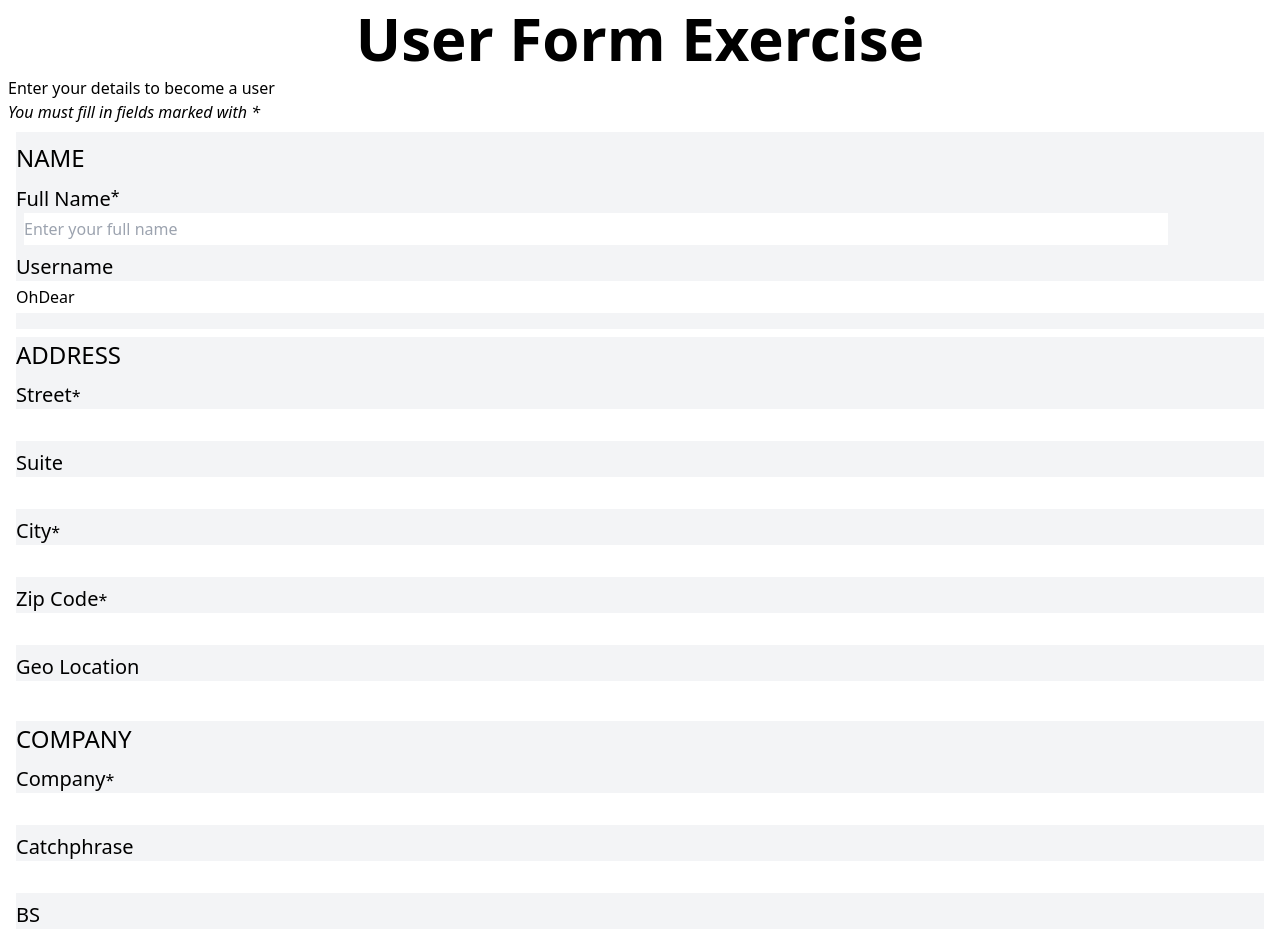
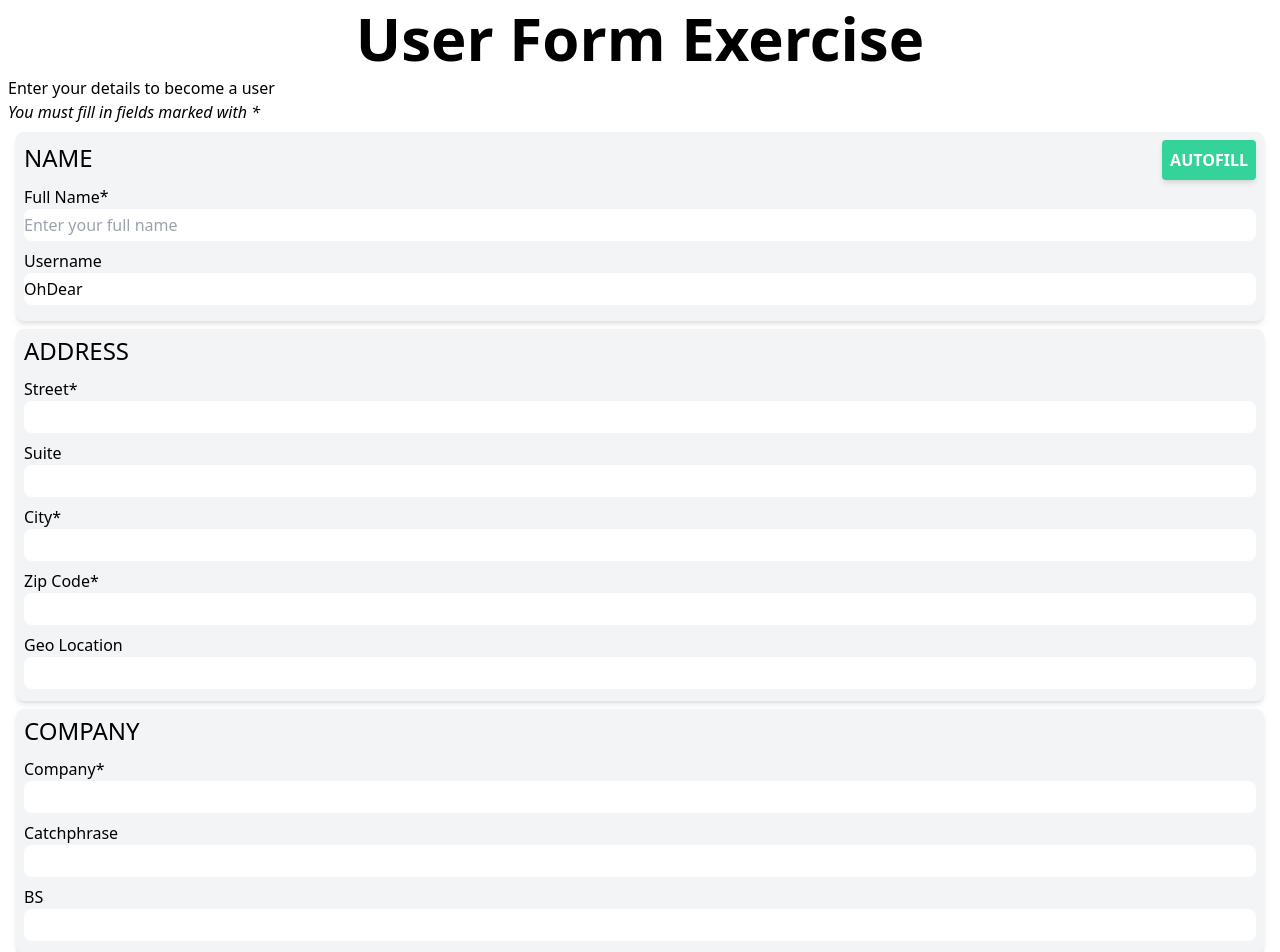
Before and after one commit to dm-creations/angular-user-management-v2, an Angular app: page / in a window 1280 px wide. Shown: the top 952 px of the page. Built offline with nearby package versions, Linux system fonts and the light colour scheme.

Commit message:
Form simple design complete

```diff
--- a/src/app/user-form/user-form.component.html
+++ b/src/app/user-form/user-form.component.html
@@ -1,79 +1,80 @@
 <form #form="ngForm" (ngSubmit)="onSubmit2(form)" class="mx-2">
   <p class="text-base">Enter your details to become a user</p>
   <span class="text-right italic">You must fill in fields marked with *</span>
-  <div class="bg-gray-100 my-2 py-1 md:m-2 md:py-2">
+  <div class="relative bg-gray-100 my-2 px-2 py-1 md:m-2 md:py-2 rounded-lg shadow-md">
     <h2 class="text-2xl font-medium uppercase leading-normal">Name</h2>
+    <button class="absolute top-2 right-2 bg-green-400 text-white font-bold p-2 uppercase rounded shadow-md hover:bg-green-700">Autofill</button>
     <div [hidden]="!form.submitted || nameField.valid" class="error" #err1>
         Please Enter your name!!
     </div>
     <div class="my-2">
-      <label class="align-text-top text-xl" for="name">Full Name</label>
-      <span class="">*</span>
+      <label class="align-text-top text-md" for="name">Full Name</label>
+      <span [class.text-red-700]="form.submitted && nameField.invalid">*</span>
       <input name="name"
         placeholder="Enter your full name"
         [(ngModel)]="userInfo.name"
         required
         #nameField="ngModel"
         #nelem
-        class="h-8 w-11/12 mx-2"
+        class="h-8 w-full rounded-lg"
         [class.field-error]="form.submitted && nameField.invalid"
         (blur)="onBlur(nameField, nelem)"/>
     </div>
     <div class="my-2">
-      <label class="text-xl" for="username">Username</label>
-      <input name="username" placeholder="Choose a username name" [(ngModel)]="userInfo.username" class="h-8 w-full"/>
+      <label class="text-md" for="username">Username</label>
+      <input name="username" placeholder="Choose a username name" [(ngModel)]="userInfo.username" class="h-8 w-full rounded-lg"/>
     </div>
   </div>
-  <div class="bg-gray-100 my-2 md:m-2">
+  <div class="bg-gray-100 px-2 py-1 my-2 md:m-2 rounded-lg shadow-md">
     <h2 class="text-2xl font-medium uppercase leading-normal">Address</h2>
     <div [hidden]="!form.submitted || (streetField.valid && cityField.valid && zipcodeField.valid )" class="error" #err1>
         Please Enter a valid address (see red boxes)!!
       </div>
     <div class="my-2">
-      <label class="text-xl" for="street">Street</label>
-      <span>*</span>
-      <input name="street" id="street" [(ngModel)]="userInfo.street" #streetField="ngModel" #addelem class="h-8 w-full" [class.field-error]="form.submitted && streetField.invalid" (blur)="onBlur(streetField, addelem)" required/>
+      <label class="text-md" for="street">Street</label>
+      <span [class.text-red-700]="form.submitted && streetField.invalid">*</span>
+      <input name="street" id="street" [(ngModel)]="userInfo.street" #streetField="ngModel" #addelem class="h-8 w-full rounded-lg" [class.field-error]="form.submitted && streetField.invalid" (blur)="onBlur(streetField, addelem)" required/>
     </div>
     <div class="my-2">
-      <label class="text-xl" for="suite">Suite</label>
-      <input name="suite" ngModel class="h-8 w-full"/>
+      <label class="text-md" for="suite">Suite</label>
+      <input name="suite" ngModel class="h-8 w-full rounded-lg"/>
     </div>
     <div class="my-2">
-      <label class="text-xl" for="city">City</label>
-      <span>*</span>
-      <input name="city" [(ngModel)]="userInfo.city" #cityField="ngModel" #cityelem class="h-8 w-full" [class.field-error]="form.submitted && cityField.invalid" (blur)="onBlur(cityField, cityelem)" required/>
+      <label class="text-md" for="city">City</label>
+      <span [class.text-red-700]="form.submitted && cityField.invalid">*</span>
+      <input name="city" [(ngModel)]="userInfo.city" #cityField="ngModel" #cityelem class="h-8 w-full rounded-lg" [class.field-error]="form.submitted && cityField.invalid" (blur)="onBlur(cityField, cityelem)" required/>
     </div>
     <div class="my-2">
-      <label class="text-xl" for="zipcode">Zip Code</label>
-      <span>*</span>
-      <input name="zipcode" [(ngModel)]="userInfo.zipcode" #zipcodeField="ngModel" #zipelem class="h-8 w-full" [class.field-error]="form.submitted && zipcodeField.invalid" (blur)="onBlur(zipcodeField, zipelem)" required/>
+      <label class="text-md" for="zipcode">Zip Code</label>
+      <span [class.text-red-700]="form.submitted && zipcodeField.invalid">*</span>
+      <input name="zipcode" [(ngModel)]="userInfo.zipcode" #zipcodeField="ngModel" #zipelem class="h-8 w-full rounded-lg" [class.field-error]="form.submitted && zipcodeField.invalid" (blur)="onBlur(zipcodeField, zipelem)" required/>
     </div>
     <div class="my-2">
-      <label class="text-xl" for="geo">Geo Location</label>
-      <input name="geo" ngModel class="h-8 w-full"/>
+      <label class="text-md" for="geo">Geo Location</label>
+      <input name="geo" ngModel class="h-8 w-full rounded-lg"/>
     </div>
   </div>
-  <div class="bg-gray-100 my-2 md:m-2">
+  <div class="bg-gray-100 px-2 py-1 my-2 md:m-2 rounded-lg shadow-md">
     <h2 class="text-2xl font-medium uppercase leading-normal">Company</h2>
     <div [hidden]="!form.submitted || companyField.valid" class="error" #err1>
         Please Enter a valid company!!
       </div>
     <div class="my-2">
-      <label class="text-xl" for="company">Company</label>
-      <span>*</span>
-      <input name="company" [(ngModel)]="userInfo.company" #companyField="ngModel" #compelem class="h-8 w-full" [class.field-error]="form.submitted && companyField.invalid" (blur)="onBlur(companyField, compelem)" required/>
+      <label class="text-md" for="company">Company</label>
+      <span [class.text-red-700]="form.submitted && companyField.invalid">*</span>
+      <input name="company" [(ngModel)]="userInfo.company" #companyField="ngModel" #compelem class="h-8 w-full rounded-lg" [class.field-error]="form.submitted && companyField.invalid" (blur)="onBlur(companyField, compelem)" required/>
     </div>
     <div class="my-2">
-      <label class="text-xl" for="catchphrase">Catchphrase</label>
-      <input name="catchphrase" ngModel class="h-8 w-full"/>
+      <label class="text-md" for="catchphrase">Catchphrase</label>
+      <input name="catchphrase" ngModel class="h-8 w-full rounded-lg"/>
     </div>
     <div class="my-2">
-      <label class="text-xl" for="bs">BS</label>
-      <input name="bs" ngModel class="h-8 w-full"/>
+      <label class="text-md" for="bs">BS</label>
+      <input name="bs" ngModel class="h-8 w-full rounded-lg"/>
     </div>
   </div>
-  <div [hidden]="!postError" class="alert alert-danger" #err1>
+  <div [hidden]="!postError" class="alert alert-danger text-red-600 p-2" #err1>
        {{ postErrorMessage }}
   </div>
-  <button type="submit">Save New User</button>
+  <button class="bg-blue-500 text-white uppercase font-bold rounded-lg mt-2 px-2 py-1 shadow-lg hover:bg-blue-700" type="submit">Save New User</button>
 </form>
```
